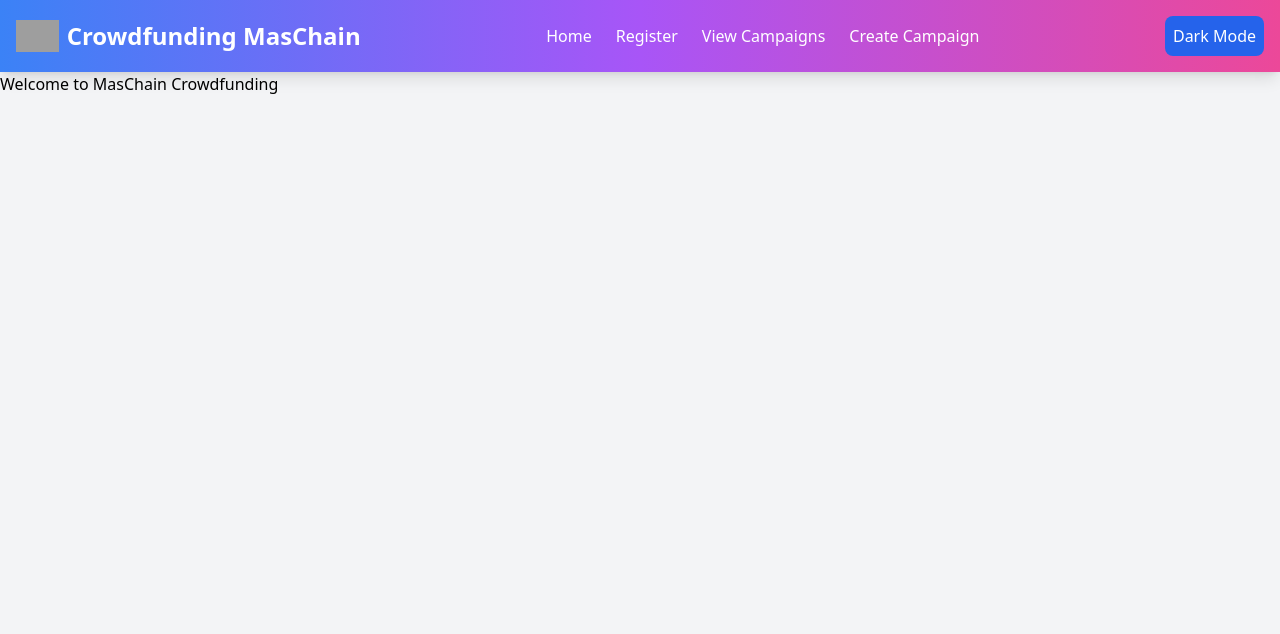
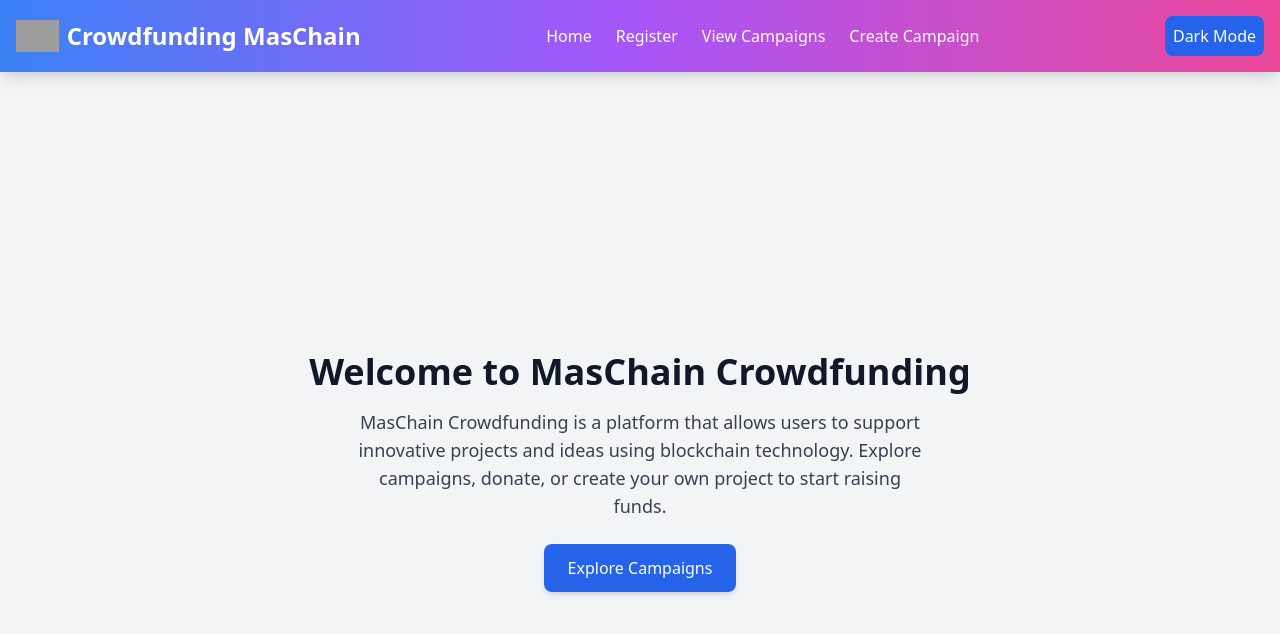
Before and after one commit to Mukhtaer/Web-3-Crowdfunding-App-Using-MasChain, a React (Create React App) app: page / in a window 1280 px wide. Shown: the top 634 px of the page. Built offline with nearby package versions, Linux system fonts and the light colour scheme; grey boxes are pictures that could not be loaded.

Commit message:
made changes

```diff
--- a/src/App.js
+++ b/src/App.js
@@ -4,6 +4,7 @@ import Header from './components/Header';
 import UserRegistration from './components/UserRegistration';
 import Campaigns from './components/Campaigns';
 import CreateCampaign from './components/CreateCampaign';
+import Homepage from './components/HomePage';
 
 function App() {
   return (
@@ -11,7 +12,7 @@ function App() {
       <div className="App bg-gray-100 dark:bg-gray-900 min-h-screen">
         <Header />
         <Routes>
-          <Route path="/" element={<div>Welcome to MasChain Crowdfunding</div>} />
+          <Route path="/" element={<Homepage />} />
           <Route path="/register" element={<UserRegistration />} />
           <Route path="/campaigns" element={<Campaigns />} />
           <Route path="/create-campaign" element={<CreateCampaign />} />
--- /dev/null
+++ b/src/components/HomePage.js
@@ -0,0 +1,20 @@
+import React from 'react';
+
+const Homepage = () => {
+    return (
+        <div className="flex flex-col items-center justify-center min-h-screen px-4 text-center">
+            <h1 className="text-4xl font-bold mb-4 text-gray-900 dark:text-white">Welcome to MasChain Crowdfunding</h1>
+            <p className="text-lg text-gray-700 dark:text-gray-300 max-w-xl">
+                MasChain Crowdfunding is a platform that allows users to support innovative projects and ideas using blockchain technology.
+                Explore campaigns, donate, or create your own project to start raising funds.
+            </p>
+            <div className="mt-6">
+                <button className="px-6 py-3 bg-blue-600 text-white rounded-lg shadow-md hover:bg-blue-700 dark:bg-blue-700 dark:hover:bg-blue-800">
+                    Explore Campaigns
+                </button>
+            </div>
+        </div>
+    );
+};
+
+export default Homepage;
```
